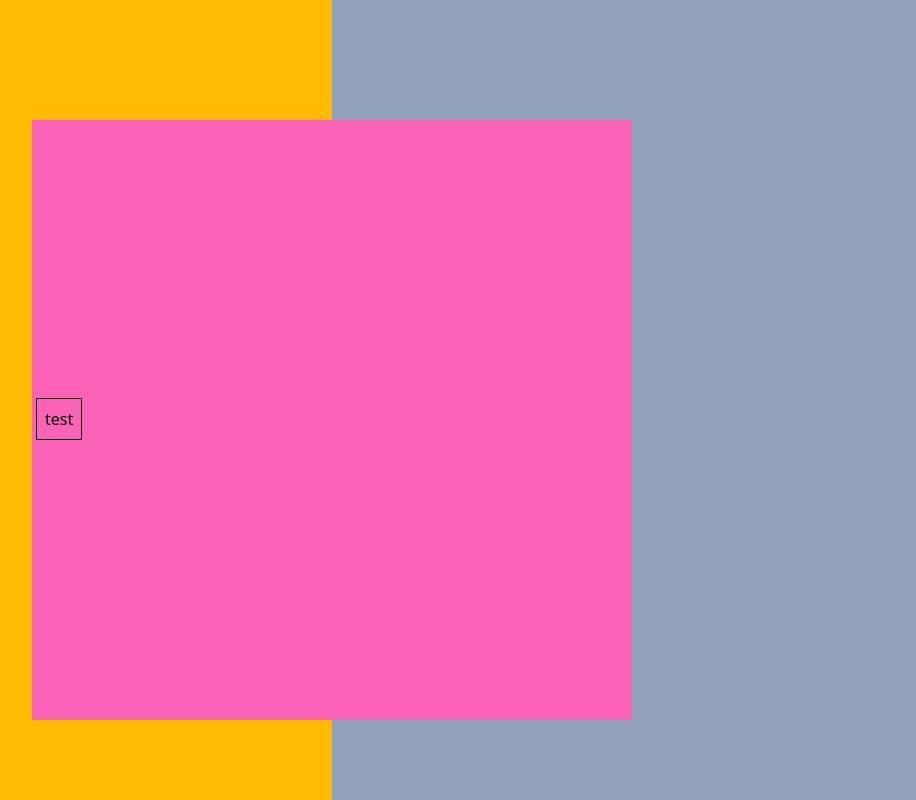
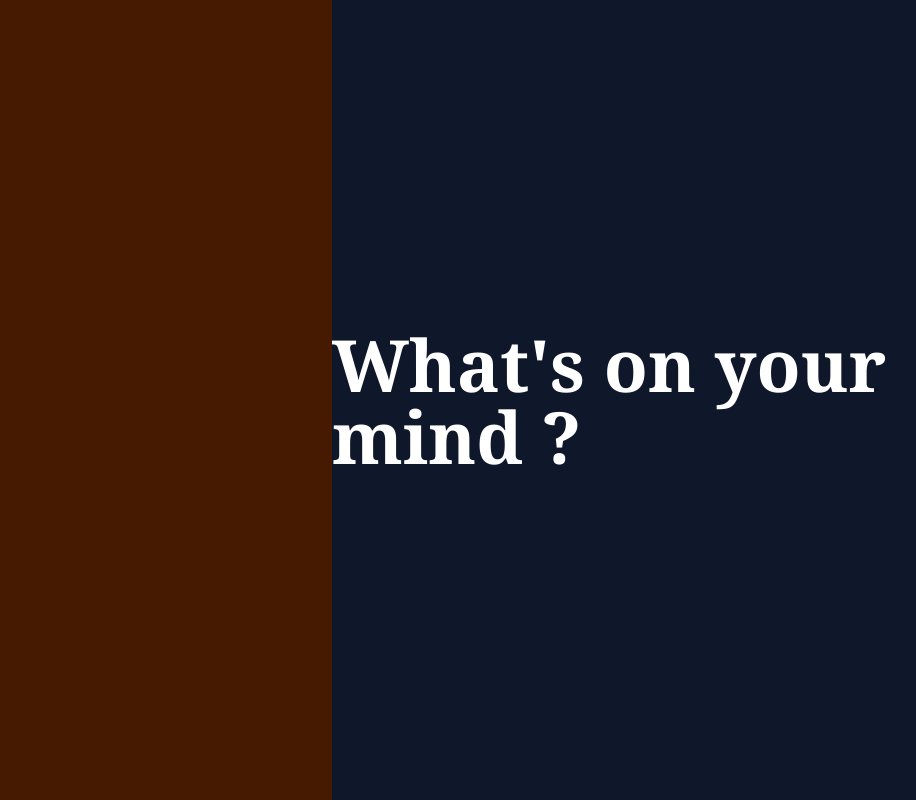
Before and after one commit to partha2412/Ecom-Website, a React (Vite) app in the folder client/: page /landing in a window 1280 px wide. Shown: the whole page, without its empty margins (308-1224 px from the left). Built offline with nearby package versions, Linux system fonts and the light colour scheme.

Commit message:
new changes

```diff
--- a/client/src/App.jsx
+++ b/client/src/App.jsx
@@ -12,6 +12,7 @@ import Test from "./pages/ProductPage"
 import ProductPage from "./pages/ProductPage"
 import SubNavBar from "./Components/layout/SubNavBar"
 import Landing from "./pages/Landing"
+import AdminDashboard from "./pages/AdminDashboard"
 
 
 
@@ -44,6 +45,7 @@ function AppContent() {
         <Route path="/login" element={authUser ? <Navigate to='/' /> : <Login />} />
         <Route path="/signup" element={authUser ? <Navigate to='/' /> : <Signup />} />
         <Route path="/" element={<ProductPage/>} />
+        <Route path="/admindashboard" element={<AdminDashboard/>}></Route>
         <Route path="/products" element={<Products/>} />
         <Route path="/landing" element={<Landing/>} />
         <Route path="/products/:id" element={<ProductDetails />} />
--- a/client/src/Components/layout/SubNavBar.jsx
+++ b/client/src/Components/layout/SubNavBar.jsx
@@ -10,7 +10,7 @@ const SubNavBar = () => {
                 <div className='flex items-center pl-4 scale- md:scale-none'>
                     <div className='flex flex-col justify-center items-center gap-1 cursor-pointer hover:shadow-sm shadow-amber-400 duration-200' class={filter ? " shadow-amber-900 shadow-sm" : null}    >
                         <div className='p-2' onClick={() => setFilter(!filter)}>
-                            <i class="fa-solid fa-filter" ></i>
+                            <i className="fa-solid fa-filter" ></i>
                         </div>
                         {filter ? (
                             <Popup_Options />
@@ -73,8 +73,8 @@ const SubNavBar = () => {
                                 <i class="fa-solid fa-cart-shopping"></i>
                             </div>
                             {/* <div className='size-5 bg-amber-100 border-1 border-amber-500 rounded-full flex justify-center items-center'>
-                            <span className='font-semibold text-amber-700'>3</span>
-                        </div> */}
+                                <span className='font-semibold text-amber-700'>3</span>
+                            </div> */}
                             <div>
                                 <button className='flex items-center justify-center bg-amber-100 size-5 cursor-pointer rounded-full text-amber-600 text-[14px] md:text-[18px] font-semibold '>3</button>
                             </div>
--- /dev/null
+++ b/client/src/pages/AdminDashboard.jsx
@@ -0,0 +1,11 @@
+import React from 'react'
+
+const AdminDashboard = () => {
+  return (
+    <div className='bg-green-800 h-screen w-full'>
+
+    </div>
+  )
+}
+
+export default AdminDashboard
--- a/client/src/pages/Landing.jsx
+++ b/client/src/pages/Landing.jsx
@@ -5,24 +5,29 @@ const Landing = () => {
     <div>
       <div className='relative w-screen h-screen flex flex-row justify-center items-end'>
         {/* left */}
-        <div className='flex-1 hover:flex-4 duration-300 h-full bg-amber-400'>
-
+        <div className='flex-1 hover:flex-2 duration-300 h-full bg-amber-950 flex justify-end'>
+          {/* <img className='w-full object-contain object' src='https://media.istockphoto.com/id/187310279/photo/brown-leather-shoe.jpg?s=612x612&w=0&k=20&c=N-G1SP8dDojp3M_ykS7tQuYI8OVPWM0XA8_knBiWRtY=' alt="" /> */}
         </div>
 
-        <div className='absolute bg-red-300/80 size-150 flex justify-center items-center duration-500  mb-20'>
+        {/* <div className='absolute bg-red-300/80 size-150 flex justify-center items-center duration-500  mb-20'>
 
 
 
           <div className='relative w-full h-full  bg-pink-400 group overflow-hidden'>
-            <button className='border p-2 absolute left-1 bottom-70 group-hover:bottom-59 duration-500'>test</button>
+            <button className='border p-2 absolute left-1 bottom-70 group-hover:bottom-59 duration-500 bg-sky-600'>test</button>
           </div>
 
+          src="https://i.pinimg.com/736x/54/cf/ce/54cfcea66366fd7a2fdb5e7bb5534632.jpg"
 
-        </div>
+        </div> */}
 
         {/* right */}
-        <div className='h-full flex-1 hover:flex-4 duration-300 flex justify-end bg-slate-400'>
-          {/* <img className='object-cover' src="https://i.pinimg.com/736x/54/cf/ce/54cfcea66366fd7a2fdb5e7bb5534632.jpg" alt="" /> */}
+        <div className='h-full flex-1 hover:flex-2 duration-300 flex justify-center items-center bg-slate-900'>
+          {/* <img className='w-full object-center object-contain' src='https://www.campusshoes.com/cdn/shop/files/CAMP_CLINT_WHT_GRNG8_3_3ff3eec1-906a-4782-958d-c46740344191.jpg?v=1757479645' alt="" /> */}
+          <div>
+            <h1 className='text-white text-7xl font-extrabold font-serif'>What's on your mind ?</h1>
+          </div>
+
         </div>
       </div>
     </div>
```
Also changed, not shown: client/src/assets/landing_page/image.png (added).
